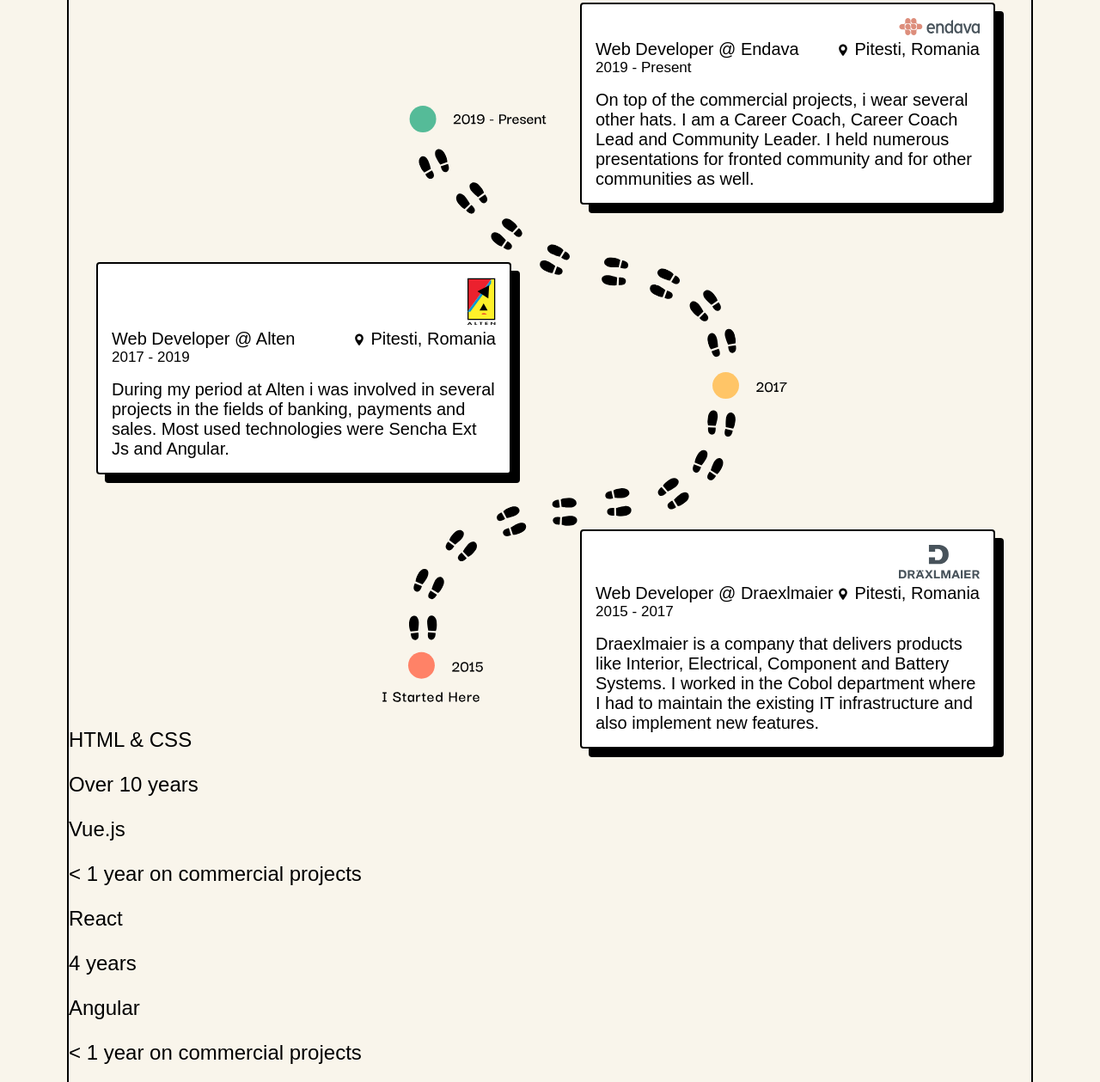
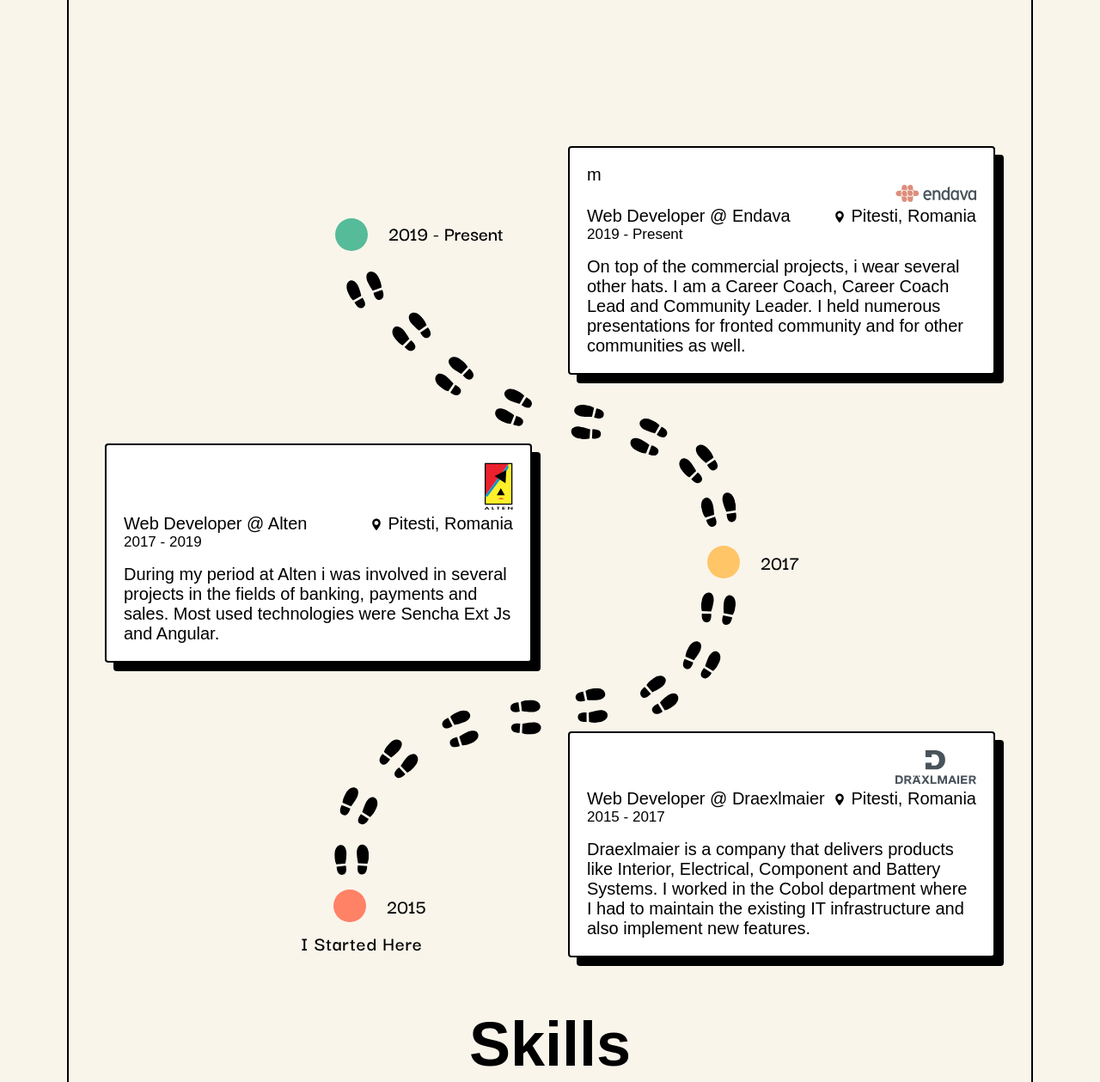
Before and after one commit to mcdumitrescu24/2024-mbrinza-website, a plain HTML site: page index.html in a window 1280 px wide. Shown: the part 974-2233 px from the top of the page at 86% size. Drawn offline with Linux system fonts and the light colour scheme; a web font is replaced by a local one.

Commit message:
use flex for map

```diff
--- a/css/styles.css
+++ b/css/styles.css
@@ -11,7 +11,6 @@
 
 body {
   margin: 0;
-  /* font-size: 16px; */
   background-color: var(--bg);
   font-family: "Darker Grotesque", sans-serif;
   font-size: 24px;
@@ -66,7 +65,7 @@
 
 }
 h2 {
-    font-size: 48px;
+    font-size: 72px;
     text-align: center;
     margin-bottom: 200px;
 }
@@ -75,10 +74,10 @@
 .cards-container {
     background-image: url('/assets/steps2.svg');
     background-repeat: no-repeat;
-    background-size: contain;
-    background-position: right 43% center;
-    position: relative;
-    min-height: 700px;
+    background-position: bottom;
+    display: flex;
+    flex-direction: column;
+    gap: 80px;
 }
 
 .card {
@@ -86,10 +85,9 @@
     background-color: rgba(255, 255, 255, 1);
     display: flex;
     flex-direction: column;
-    max-width: 483px;
-    padding:16px;
+    max-width: 497px;
+    padding: 20px;
     box-sizing: border-box;
-    /* opacity: 0.1; */
     font-size: 20px;
     box-shadow: 10px 10px 0 0 #000;
     border-radius: 4px;
@@ -99,20 +97,17 @@
     display: flex;
     justify-content: flex-end;
 }
-
 .row2 {
     display: flex;
     justify-content: space-between;
     align-items: baseline;
 }
-
 .row2 p {
     margin: 0;
 }
 .row2 p:last-child {
     font-size: 17px;
 }
-
 .row3 p {
     margin-bottom: 0;
     margin-top: 16px;
@@ -123,20 +118,13 @@
     top: 3px;
 }
 
-.card1 {
-    position: absolute;
-    top: -120px;
-    right: 10px;
+.card-row1 {
+    display: flex;
+    justify-content: flex-end;
+    padding-right: 10px;
 }
-.card2 {
-    position: absolute;
-    top: 26%;
-    /* 26 */
-    left: 0;
+.card-row2 {
+    display: flex;
+    justify-content: flex-start;
+    padding-left: 10px;
 }
-.card3 {
-    position: absolute;
-    bottom: -48px;
-    /* -82 */
-    right: 10px;
-}
--- a/index.html
+++ b/index.html
@@ -78,7 +78,8 @@
         <h2>My journey so far</h2>
 
         <div class="cards-container">
-          <div class="card card1">
+          <div class="card-row1">
+            <div class="card card1">m
               <div class="row1">
                 <a href="https://www.endava.com/en/" target="_blank">
                   <img src="assets/endava.svg" alt="endava company logo" />
@@ -108,7 +109,10 @@
                 </p>
               </div>
             </div>
+          </div>
 
+
+          <div class="card-row2">
           <div class="card card2">
             <div class="row1">
               <a href="https://altenromania.ro/" target="_blank">
@@ -138,7 +142,8 @@
               </p>
             </div>
           </div>
-
+          </div>
+          <div class="card-row1">
           <div class="card card3">
             <div class="row1">
               <a href="https://www.draexlmaier.com/en/" target="_blank">
@@ -170,9 +175,12 @@
             </div>
           </div>
           </div>
+        </div>
       </section>
 
       <section class="skills">
+        <h2>Skills</h2>
+
         <div class="pill">
           <p>HTML & CSS</p>
           <span>Over 10 years</span>
```
Lines whose indentation alone changed are shown as unchanged.
